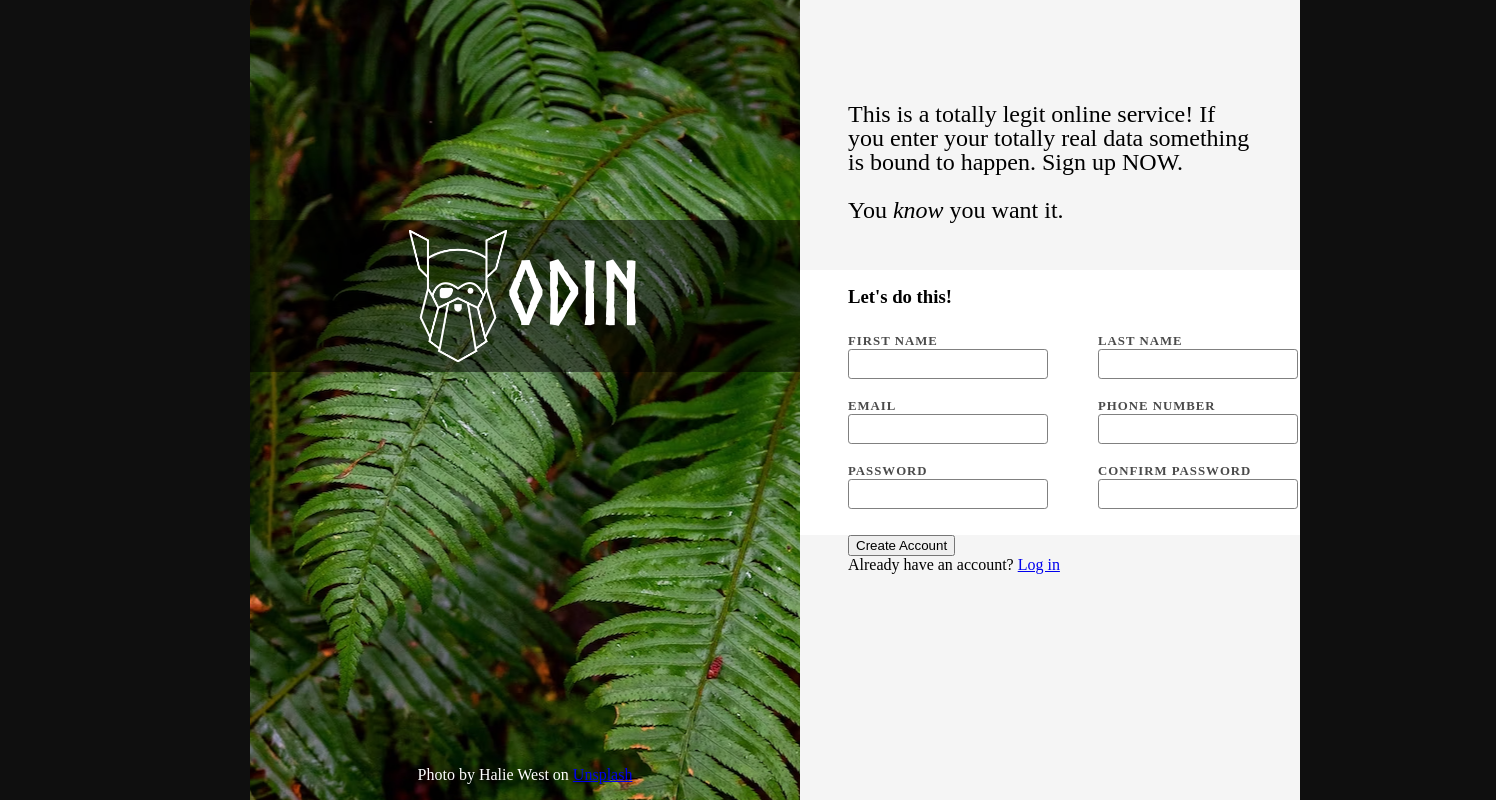
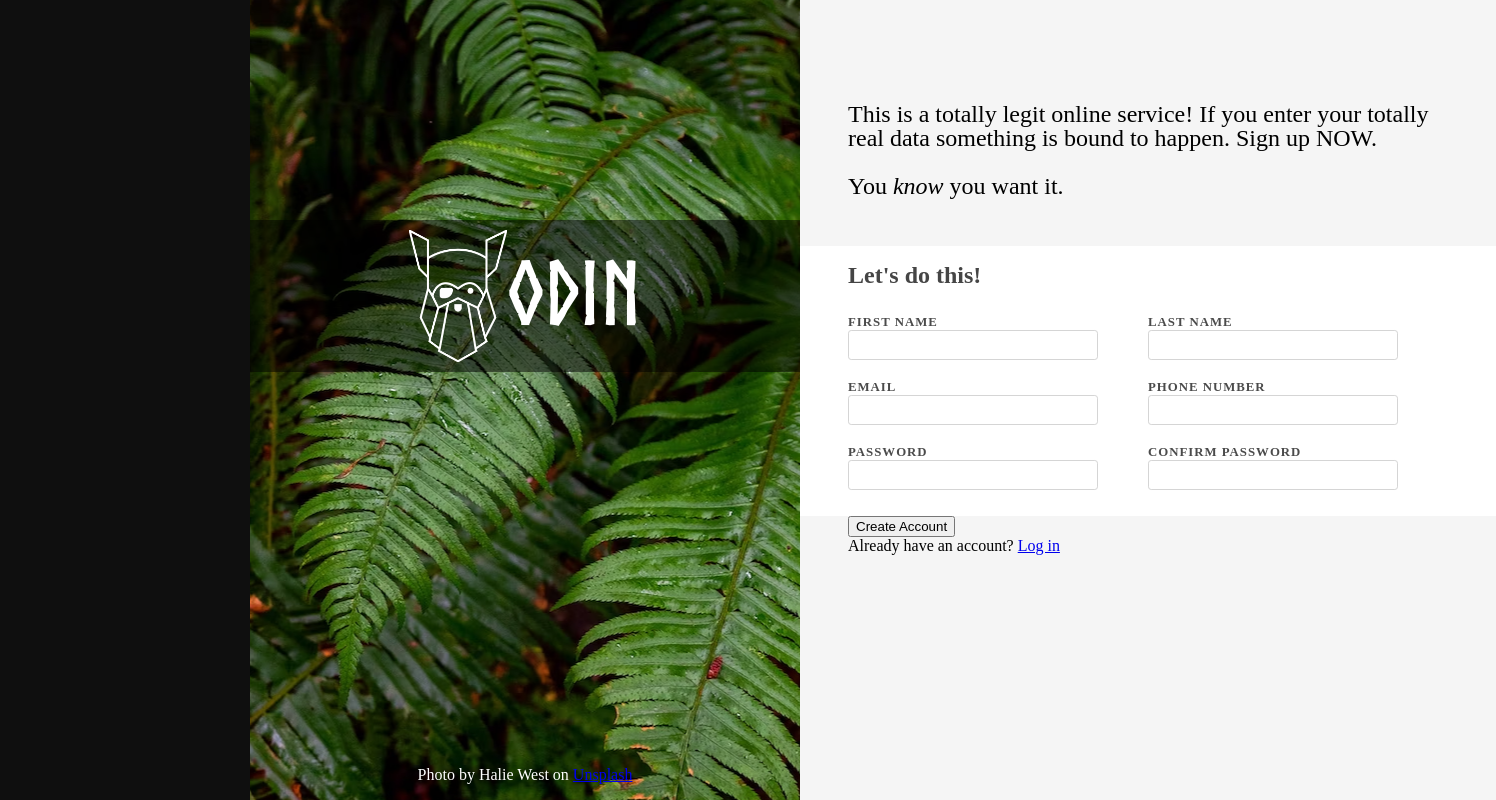
Before and after one commit to 1256-bits/demos, a plain HTML site: page forms/sign-up-form/index.html in a window 1280 px wide. Shown: the whole page, 1496 px wide, since content can reach past the window. Drawn offline with Linux system fonts and the light colour scheme.

Commit message:
Small fixes

```diff
--- a/forms/sign-up-form/style.css
+++ b/forms/sign-up-form/style.css
@@ -65,7 +65,6 @@
 .main-section {
     background-color: rgb(245, 245, 245);
     padding-block: 10%;
-    min-width: 500px;
 }
 
 .padding-3rem {
@@ -96,7 +95,7 @@
 
 .input-wrapper {
     display: grid;
-    grid-template-columns: repeat(2, 250px);
+    grid-template-columns: repeat(2, 300px);
     align-items: start;
 }
 
@@ -107,11 +106,11 @@
 }
 
 input {
-    width: 200px;
+    width: 250px;
     appearance: none;
     font-size: 1rem;
     padding: 5px;
-    border: 1px solid gray;
+    border: 1px solid #d5d5d5;
     border-radius: 0.2em;
 }
 
@@ -121,6 +120,8 @@
 
 h3 {
     padding-block: 1rem;
+    font-size: 1.5em;
+    color: #454545;
 }
 
 label {
```
